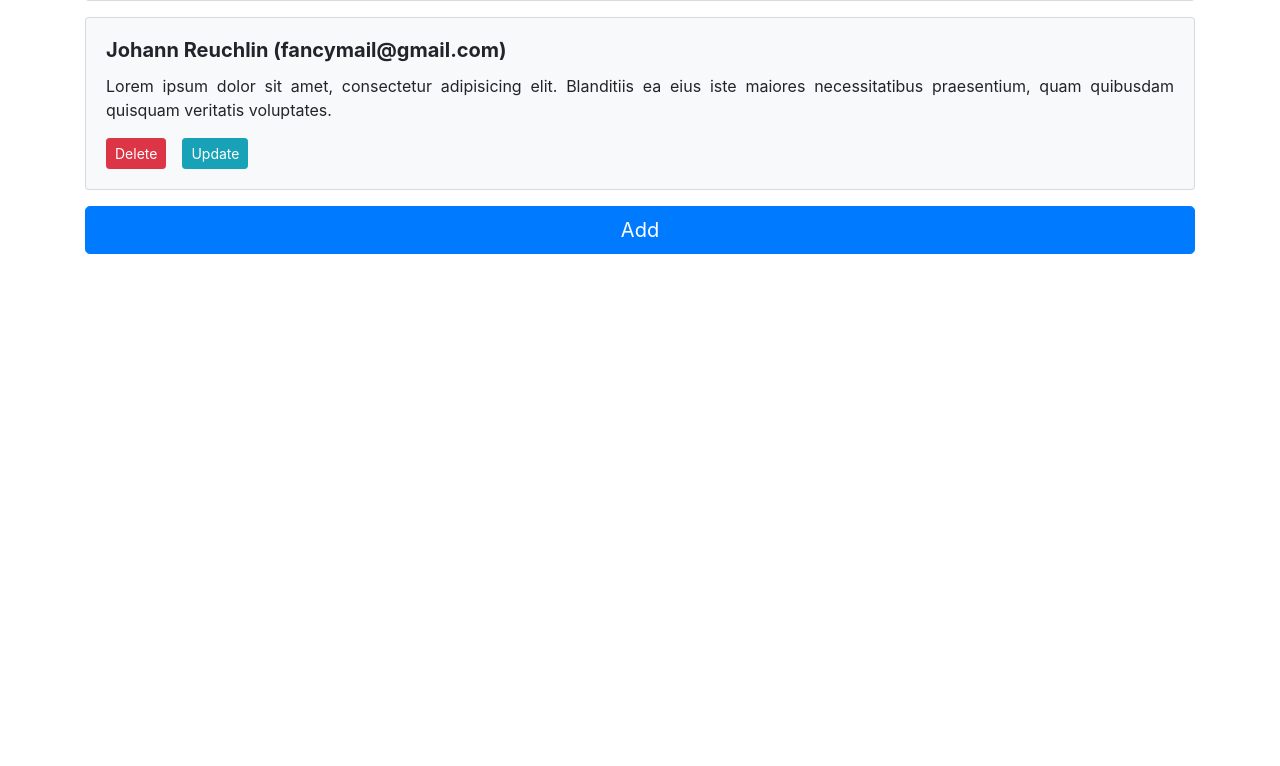
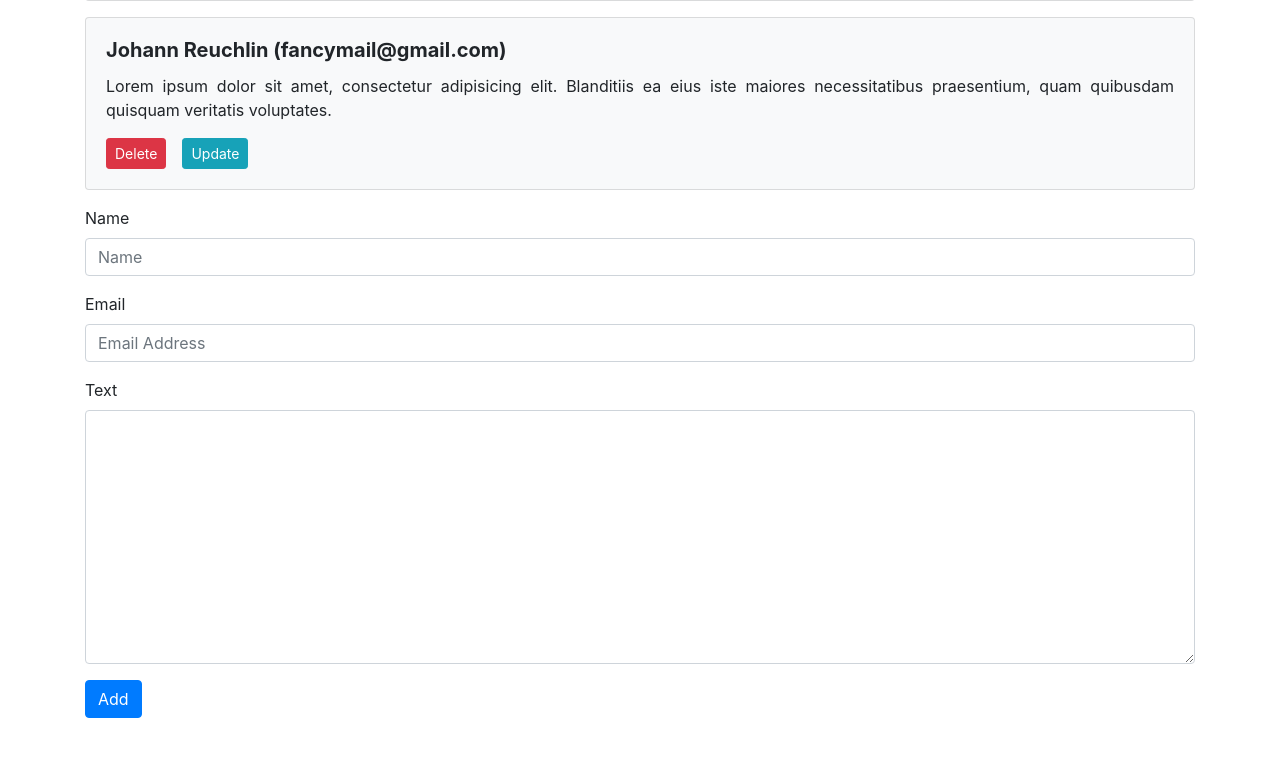
Before and after one commit to ihinion/exam_6, a Django app: page / in a window 1280 px wide. Shown: the part 863-1629 px from the top of the page. Before the commit the page ends 1117 px from the top, so only its background shows below. Run offline with Django 3.2, Linux system fonts and the light colour scheme; data comes from the database, SQL or seed files in the repository; some libraries are stand-ins or nearby versions.

Commit message:
Added form for creating an entry to index.html, changed index_view

```diff
--- a/source/webapp/templates/index.html
+++ b/source/webapp/templates/index.html
@@ -9,7 +9,7 @@
 
 {% block content %}
     <form class="mb-3" action="{% url 'index_view' %}" method="GET">
-        {% include 'partial/form.html' with button_text='Search' %}
+        {% include 'partial/form.html' with button_text='Search' form=form_1 %}
     </form>
     {% for entry in entries %}
         <div class="card bg-light mb-3">
@@ -23,5 +23,7 @@
             </div>
         </div>
     {% endfor %}
-    <a class="btn btn-primary btn-lg btn-block mb-4" href="{% url 'create_view' %}" role="button">Add</a>
+    <form class="mb-5" action="{% url 'create_view' %}" method="POST">
+        {% include 'partial/form.html' with button_text='Add' form=form_2 %}
+    </form>
 {% endblock %}
--- a/source/webapp/views.py
+++ b/source/webapp/views.py
@@ -4,13 +4,15 @@ from webapp.forms import EntryForm, SearchForm
 
 
 def index_view(request):
-    form = SearchForm(data=request.GET)
+    form_1 = SearchForm(data=request.GET)
+    form_2 = EntryForm()
     entries = Entry.objects.filter(status='active').order_by('-created_at')
-    if form.is_valid():
-        search = form.cleaned_data["search"]
+    if form_1.is_valid():
+        search = form_1.cleaned_data["search"]
         if search:
-            entries = entries.filter(name__icontains=form.cleaned_data["search"])
-    return render(request, 'index.html', {'entries': entries, 'form': form})
+            entries = entries.filter(name__icontains=form_1.cleaned_data["search"])
+    return render(request, 'index.html', {'entries': entries, 'form_1': form_1, 'form_2': form_2})
+
 
 
 def create_view(request):
```
